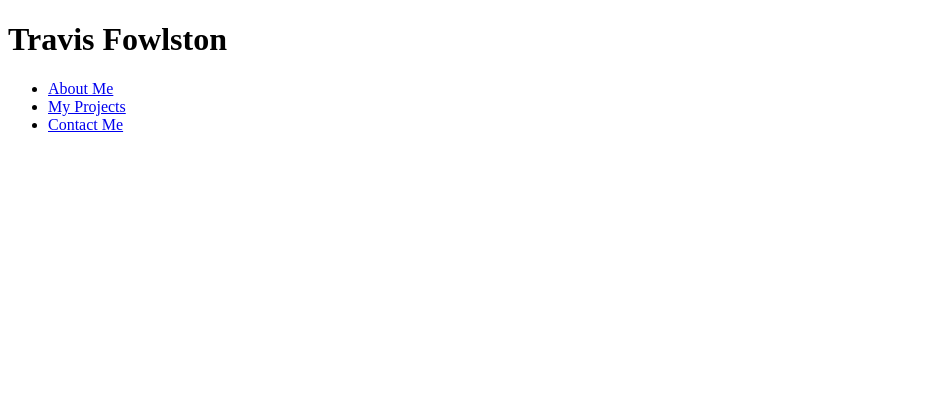
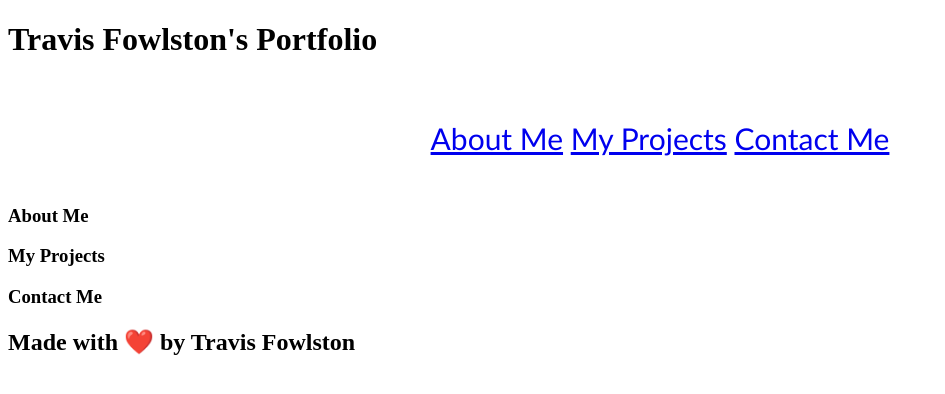
Before and after one commit to travisfowlston/Module-2-Challenge-Professional-Porftfolio, a plain HTML site: page index.html in a window 1280 px wide. Shown: the whole page, without its empty margins (0-945 px from the left). Drawn offline with Linux system fonts and the light colour scheme.

Commit message:
added more to the index.hmtl and style.css files

```diff
--- a/assets/style.css
+++ b/assets/style.css
@@ -2,3 +2,20 @@
     --main-bg: #cbd2dc;
     --main-font-color: #6b0099;
 }
+
+header nav {
+    padding-top: 10px;
+    font-family: 'Trebuchet MS', 'Lucida Sans Unicode', 'Lucida Grande', 'Lucida Sans', Arial, sans-serif;
+    font-size: 30px;
+    display: flex;
+    justify-content: center;
+}
+
+header nav ul {
+    list-style-type: none;
+}
+
+header nav ul li {
+    display: inline-block;
+    margin-left: auto;
+}
--- a/index.html
+++ b/index.html
@@ -6,11 +6,12 @@
     <title>
         Professional Portfolio
     </title>
+    <link rel="stylesheet" href="./assets/style.css" />
 </head>
 
 <body>
     <header>
-        <h1>Travis Fowlston</h1>
+        <h1>Travis Fowlston's Portfolio</h1>
         <nav>
             <ul>
                 <li>
@@ -25,5 +26,26 @@
             </ul>
         </nav>
     </header>
+
+    <main>
+
+        </section>
+    </main>
+
+    <aside>
+        <div>
+            <h3>About Me</h3>
+        </div>
+        <div>
+            <h3>My Projects</h3>
+        </div>
+        <div>
+            <h3>Contact Me</h3>
+        </div>
+    </aside>
+
+    <footer>
+        <h2>Made with ❤️️ by Travis Fowlston</h2>
+    </footer>
 </body>
 </html>
```
